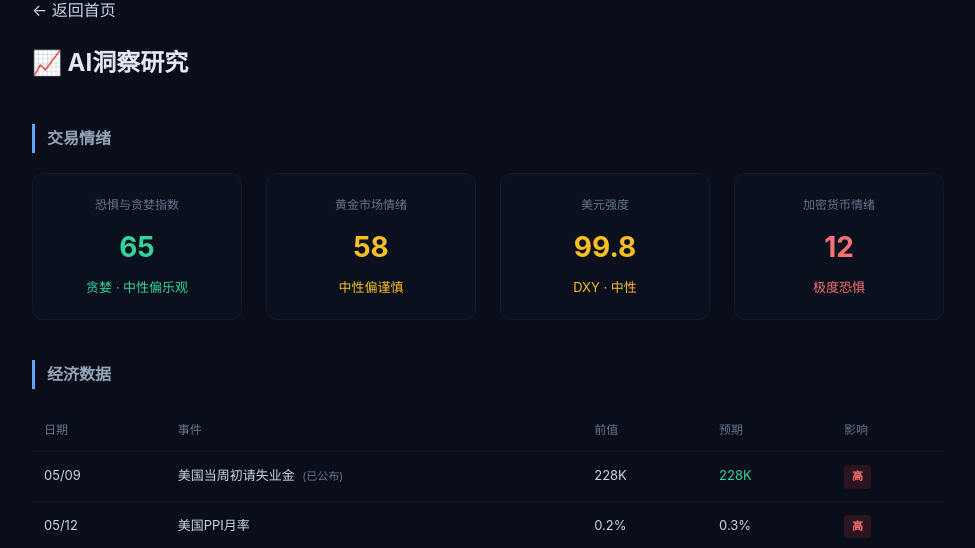
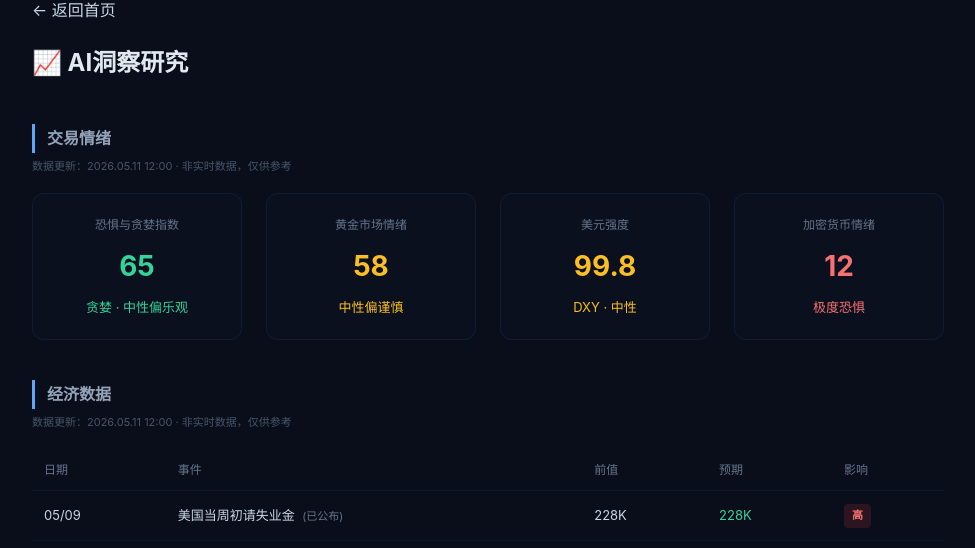
Before and after one commit to AI-Trading-Labs/tianshu.ink, a plain HTML site: page trading.html in a window 1280 px wide. Shown: the part 230-778 px from the top of the page, without its empty margins (152-1127 px from the left). Drawn offline with Linux system fonts and the light colour scheme.

Commit message:
add update timestamps to sentiment and calendar

```diff
--- a/trading.html
+++ b/trading.html
@@ -84,6 +84,7 @@ body{background:#0a0e1a;color:#c8d6e5;font-family:-apple-system,"PingFang SC","M
 <h1 style="font-size:24px;font-weight:700;color:#e2e8f0;margin-top:16px;">📈 AI洞察研究</h1>
 <!-- 交易情绪 -->
 <h2 class="section-title">交易情绪</h2>
+<p style="font-size:11px;color:#475569;margin-top:-16px;margin-bottom:16px;">数据更新：2026.05.11 12:00 · 非实时数据，仅供参考</p>
 <div class="sentiment-row">
 <div class="sentiment-item"><div class="s-label">恐惧与贪婪指数</div><div class="s-value green">65</div><div class="s-status" style="color:#34d399;">贪婪 · 中性偏乐观</div></div>
 <div class="sentiment-item"><div class="s-label">黄金市场情绪</div><div class="s-value yellow">58</div><div class="s-status" style="color:#fbbf24;">中性偏谨慎</div></div>
@@ -93,6 +94,7 @@ body{background:#0a0e1a;color:#c8d6e5;font-family:-apple-system,"PingFang SC","M
 
 <!-- 经济数据 -->
 <h2 class="section-title">经济数据</h2>
+<p style="font-size:11px;color:#475569;margin-top:-16px;margin-bottom:16px;">数据更新：2026.05.11 12:00 · 非实时数据，仅供参考</p>
 <table class="cal-table">
 <tr><th>日期</th><th>事件</th><th>前值</th><th>预期</th><th>影响</th></tr>
 <tr><td>05/09</td><td>美国当周初请失业金 <span style="color:#64748b;font-size:11px;margin-left:4px;">(已公布)</span></td><td>228K</td><td style="color:#34d399;">228K</td><td><span class="cal-impact high">高</span></td></tr>
```
